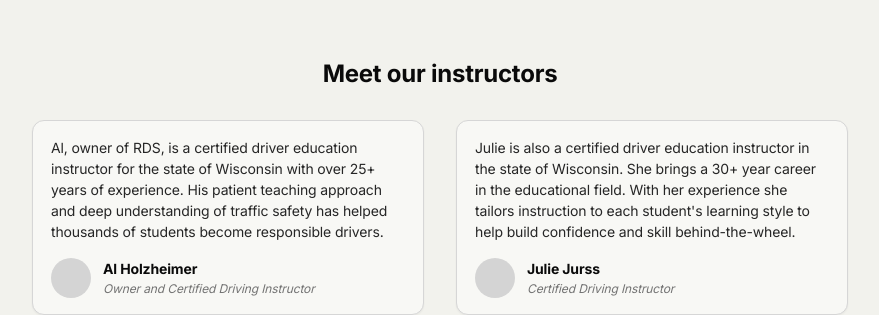
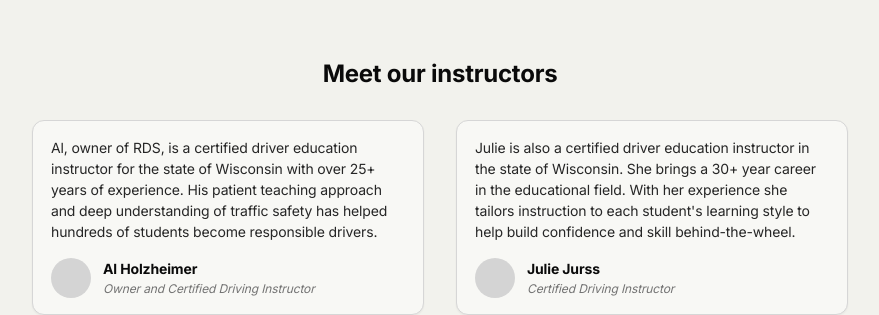
Before and after one commit to seanhasenstein/responsible-driving-school, a Next.js app: page / in a window 1280 px wide. Shown: the part 2100-2415 px from the top of the page, without its empty margins (200-1079 px from the left). Built offline with nearby package versions, Linux system fonts and the light colour scheme.

Commit message:
update instructor bio

```diff
--- a/components/Instructors/Instructors.tsx
+++ b/components/Instructors/Instructors.tsx
@@ -4,7 +4,7 @@ const instructors = [
   {
     name: 'Al Holzheimer',
     title: 'Owner and Certified Driving Instructor',
-    bio: 'Al, owner of RDS, is a certified driver education instructor for the state of Wisconsin with over 25+ years of experience. His patient teaching approach and deep understanding of traffic safety has helped thousands of students become responsible drivers.'
+    bio: 'Al, owner of RDS, is a certified driver education instructor for the state of Wisconsin with over 25+ years of experience. His patient teaching approach and deep understanding of traffic safety has helped hundreds of students become responsible drivers.'
   },
   {
     name: 'Julie Jurss',
```
